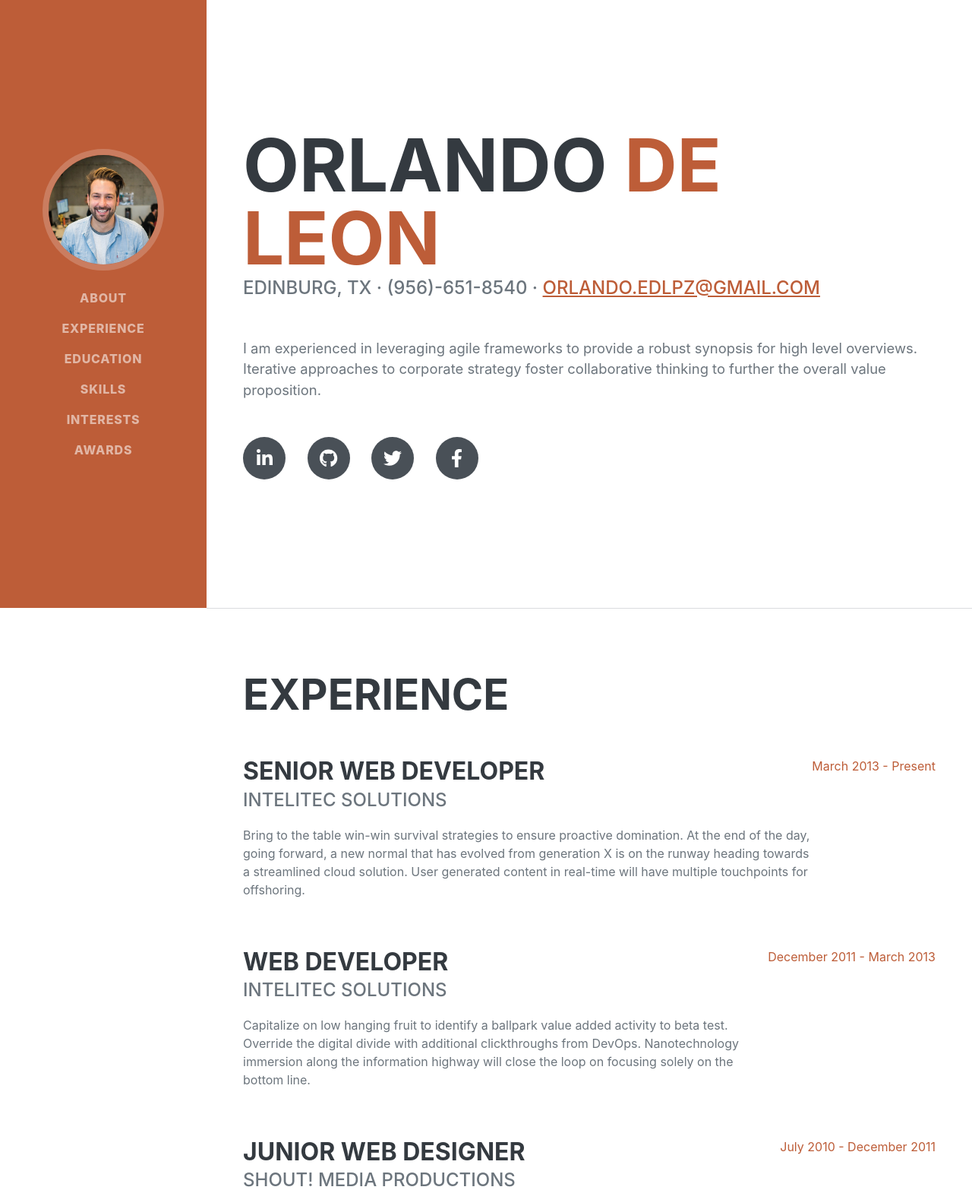
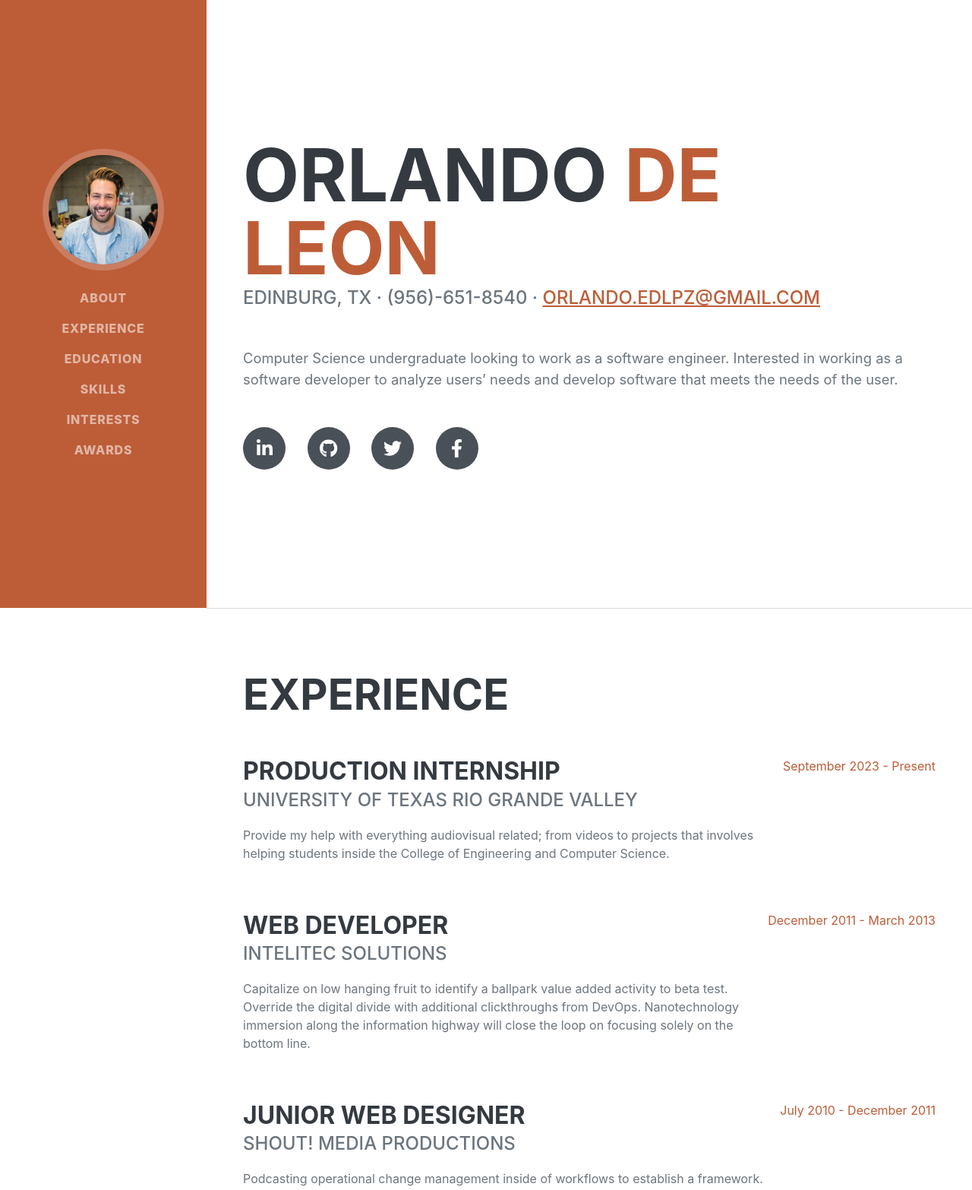
Before and after one commit to Orlandodlpz/1101-final-project, a Flask app: page / in a window 1280 px wide. Shown: the top 1566 px of the page at 76% size. Run offline with Flask 3, Linux system fonts and the light colour scheme; some libraries are stand-ins or nearby versions; some web fonts are replaced.

Commit message:
Added Experience

```diff
--- a/templates/index.html
+++ b/templates/index.html
@@ -47,7 +47,8 @@
                         Edinburg, TX · (956)-651-8540 ·
                         <a href="mailto:name@email.com">orlando.edlpz@gmail.com</a>
                     </div>
-                    <p class="lead mb-5">I am experienced in leveraging agile frameworks to provide a robust synopsis for high level overviews. Iterative approaches to corporate strategy foster collaborative thinking to further the overall value proposition.</p>
+                    <p class="lead mb-5">Computer Science undergraduate looking to work as a software engineer. Interested in working as a software developer
+                        to analyze users’ needs and develop software that meets the needs of the user.</p>
                     <div class="social-icons">
                         <a class="social-icon" href="#!"><i class="fab fa-linkedin-in"></i></a>
                         <a class="social-icon" href="#!"><i class="fab fa-github"></i></a>
@@ -63,11 +64,11 @@
                     <h2 class="mb-5">Experience</h2>
                     <div class="d-flex flex-column flex-md-row justify-content-between mb-5">
                         <div class="flex-grow-1">
-                            <h3 class="mb-0">Senior Web Developer</h3>
-                            <div class="subheading mb-3">Intelitec Solutions</div>
-                            <p>Bring to the table win-win survival strategies to ensure proactive domination. At the end of the day, going forward, a new normal that has evolved from generation X is on the runway heading towards a streamlined cloud solution. User generated content in real-time will have multiple touchpoints for offshoring.</p>
+                            <h3 class="mb-0">Production Internship</h3>
+                            <div class="subheading mb-3">University of Texas Rio Grande Valley</div>
+                            <p>Provide my help with everything audiovisual related; from videos to projects that involves helping students inside the College of Engineering and Computer Science.</p>
                         </div>
-                        <div class="flex-shrink-0"><span class="text-primary">March 2013 - Present</span></div>
+                        <div class="flex-shrink-0"><span class="text-primary">September 2023 - Present</span></div>
                     </div>
                     <div class="d-flex flex-column flex-md-row justify-content-between mb-5">
                         <div class="flex-grow-1">
```
